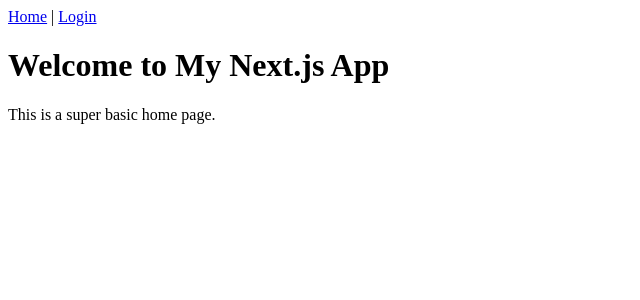
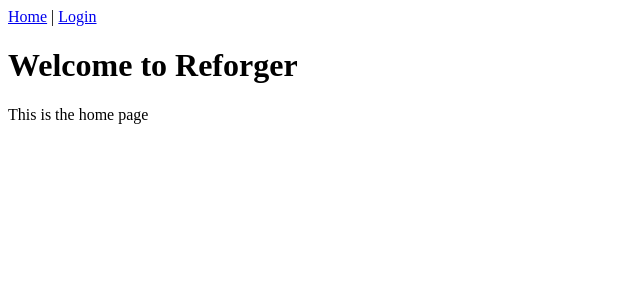
Before and after one commit to ShortStackOrg/reforger, a Next.js app in the folder portal/: page / in a window 1280 px wide. Shown: the top 300 px of the page, without its empty margins (0-640 px from the left). Built offline with nearby package versions, Linux system fonts and the light colour scheme.

Commit message:
fix: basic page and layout for the app

```diff
--- a/portal/src/app/layout.tsx
+++ b/portal/src/app/layout.tsx
@@ -9,17 +9,13 @@ const RootLayout = ({ children }: RootLayoutProps) => {
   return (
     <html lang="en">
       <head>
-        <title>My Next.js App</title>
+        <title>Reforger</title>
       </head>
       <body>
-        <header>
-          <nav>
-            <a href="/">Home</a> | <a href="/auth/login">Login</a>
-          </nav>
-        </header>
+        <nav>
+          <a href="/">Home</a> | <a href="/auth/login">Login</a>
+        </nav>
         <main>{children}</main>
-        <footer>
-        </footer>
       </body>
     </html>
   );
--- a/portal/src/app/page.tsx
+++ b/portal/src/app/page.tsx
@@ -2,8 +2,8 @@
 const HomePage = () => {
   return (
     <div>
-      <h1>Welcome to My Next.js App</h1>
-      <p>This is a super basic home page.</p>
+      <h1>Welcome to Reforger</h1>
+      <p>This is the home page</p>
     </div>
   );
 };
```
Also changed, not shown: portal/src/app/auth/reset-password.tsx (added), portal/src/app/auth/signup.tsx (added).
